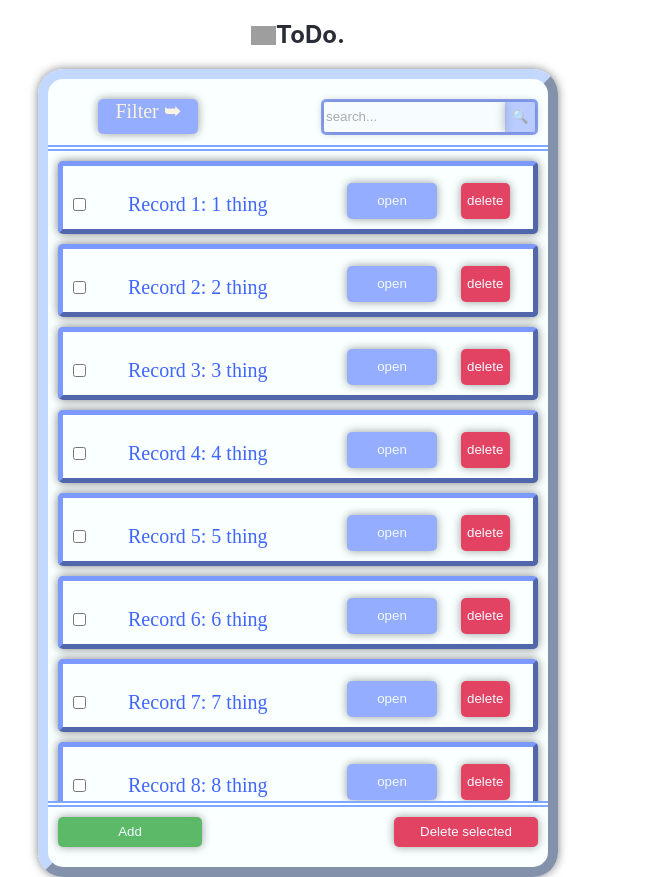
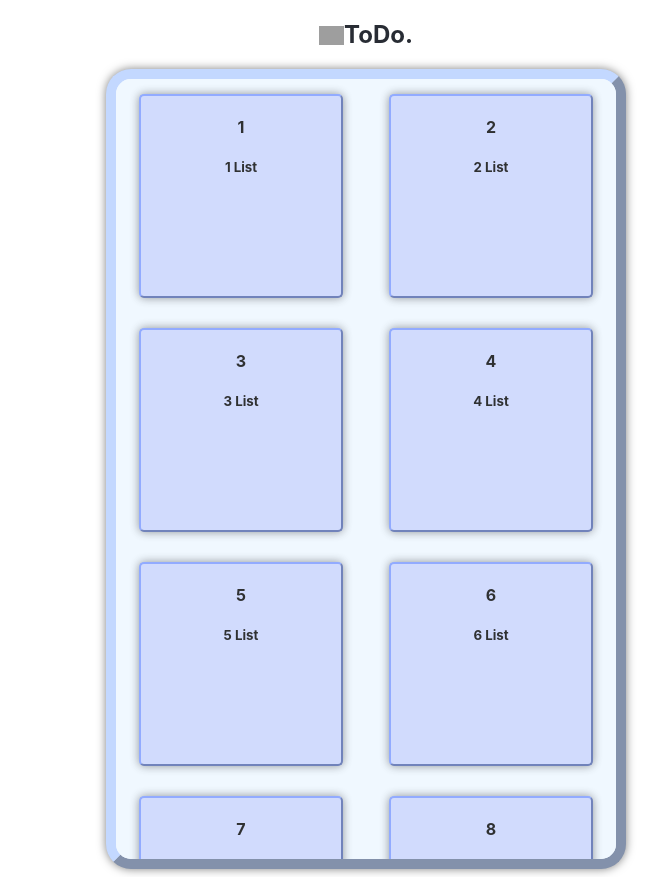
Before and after one commit to EvgeshaSuperCute/ToDo-React, a React (Create React App) app: page / in a window 1280 px wide. Shown: the whole page, without its empty margins (342-1005 px from the left). After the commit the page ends 800 px from the top, so only its background shows below. Built offline with nearby package versions, Linux system fonts and the light colour scheme; grey boxes are pictures that could not be loaded.

Commit message:
Des_prot(todo)

```diff
--- a/src/App.js
+++ b/src/App.js
@@ -4,114 +4,27 @@ import s from './App.module.css';
 import {useState} from "react";
 
 import cn from "classnames"
-import ListRecord from "./components/listRecord";
-import RecordForm from "./components/recordForm";
-import Search from "./components/tools/search";
-import Filter from "./components/tools/filter";
-
-const listData = [
-    {
-        id: 1,
-        title: "1 thing",
-        text: "1 - some text for testing application"
-    },
-    {
-        id: 2,
-        title: "2 thing",
-        text: "2 - some text for testing application"
-    },
-    {
-        id: 3,
-        title: "3 thing",
-        text: "3 - some text for testing application"
-    },
-    {
-        id: 4,
-        title: "4 thing",
-        text: "4 - some text for testing application"
-    },
-    {
-        id: 5,
-        title: "5 thing",
-        text: "5 - some text for testing application"
-    },
-    {
-        id: 6,
-        title: "6 thing",
-        text: "6 - some text for testing application"
-    },
-    {
-        id: 7,
-        title: "7 thing",
-        text: "7 - some text for testing application"
-    },
-    {
-        id: 8,
-        title: "8 thing",
-        text: "8 - some text for testing application"
-    },
-    {
-        id: 9,
-        title: "9 thing",
-        text: "9 - some text for testing application"
-    },
-    {
-        id: 10,
-        title: "10 thing",
-        text: "10 - some text for testing application"
-    },
-    {
-        id: 11,
-        title: "11 thing",
-        text: "11 - some text for testing application"
-    },
-    {
-        id: 12,
-        title: "12 thing",
-        text: "12 - some text for testing application"
-    },
-]
-
+import List from "./components/list";
+import Lists from "./components/lists";
 
 function App() {
-    const [isOpen, setOpen] = useState(false);
-    let someTitle = null;
+    const [isChosen, setChosen] = useState(false);
 
-    const openForm = (title) => {
-      setOpen(!isOpen);
-      someTitle = title;
+    const activateList = () =>{
+        setChosen(!isChosen);
     }
-
 
     return (
         <>
-
             <div className={s.App}>
                 <h2 className={s.h2}>
                     <img className={s.img} src="https://icons.iconarchive.com/icons/papirus-team/papirus-apps/512/gnome-todo-icon.png" alt=''/>
                     ToDo.
                 </h2>
-            <div className={s.list}>
-                <RecordForm title={someTitle} open={isOpen} openForm={openForm}/>
-                <div className={cn(s.listHead, s.wrapper)}>
-                    <Filter/>
-                    <Search/>
-                </div>
-                <div className={s.overflow}>
-                    {
-                        listData.map(({id, title, text}) =>
-                            <ListRecord key={id} id={id} title={title} text={text} openForm={openForm}/>
-                        )
-                    }
-                </div>
-                <div className={cn(s.listFooter, s.wrapper)}>
-                    <button className={cn(s.button, s.add)}>
-                        Add
-                    </button>
-                    <button className={cn(s.button, s.delete)}>
-                        Delete selected
-                    </button>
-                </div>
+            <div className={cn(s.list)}>
+                <List isChosen={isChosen} openList={activateList}/>
+                    <Lists isChosen={isChosen} chosenItem={activateList}/>
+
             </div>
         </div>
 
--- a/src/App.module.css
+++ b/src/App.module.css
@@ -1,4 +1,6 @@
 .App {
+  position: fixed;
+  margin-left: 35%;
   text-align: center;
 }
 
@@ -12,77 +14,19 @@
   border: none;
 }
 
-.listHead{
-  color: #4166ff;
-  font-family: Bahnschrift, serif;
-  font-size: 20px;
-  border-bottom: double 6px #7da8ff;
-  padding-bottom: 10px;
-  margin: 10px 0 0 0;
-}
-
-.listFooter{
-  color: #4166ff;
-  font-family: Bahnschrift, serif;
-  font-size: 20px;
-  border-top: double 6px #7da8ff;
-  padding-top: 10px;
-  }
-
-.wrapper{
+.list{
   display: flex;
   justify-content: space-between;
-  padding: 10px 10px 10px 10px;
-}
-
-.list{
-  position: center;
   box-shadow: 0 0 10px rgba(0,0,0,0.5);
   margin: auto;
   width: 500px;
-  height: 100%;
-  background: rgba(241, 255, 255, 0.39);
+  height: 780px;
+  background: aliceblue;
   border: outset 10px #c3d8ff;
   border-radius: 25px;
 }
 
-.button{
-  box-shadow: 0 0 10px rgba(0,0,0,0.5);
-  opacity: 0.8;
-  height: 75%;
-  border-style: hidden;
-  border-radius: 5px;
-  margin: 0 0 10px 0;
-}
-
-.button.add{
-  color: aliceblue;
-  width: 30%;
-  height: 30px;
-  background: #34a843;
-}
-
-.button.delete{
-  width: 30%;
-  height: 30px;
-  color: aliceblue;
-  background: crimson;
-}
-
-.button:hover{
-  opacity: 1;
-}
-.button:active{
-  filter: brightness(120%);
-}
 
 ::-webkit-scrollbar {
   width: 0;
 }
-
-.overflow{
-  width: 500px;
-  height: 650px;
-  overflow: auto;
-  overflow-y: paged-y;
-}
--- /dev/null
+++ b/src/components/list.js
@@ -0,0 +1,115 @@
+import s from './list.module.css';
+import {useState} from "react";
+
+import cn from "classnames"
+import ListRecord from "./listRecord";
+import RecordForm from "./recordForm";
+import Search from "./tools/search";
+import Filter from "./tools/filter";
+
+const listData = [
+    {
+        id: 1,
+        title: "1 thing",
+        text: "1 - some text for testing application"
+    },
+    {
+        id: 2,
+        title: "2 thing",
+        text: "2 - some text for testing application"
+    },
+    {
+        id: 3,
+        title: "3 thing",
+        text: "3 - some text for testing application"
+    },
+    {
+        id: 4,
+        title: "4 thing",
+        text: "4 - some text for testing application"
+    },
+    {
+        id: 5,
+        title: "5 thing",
+        text: "5 - some text for testing application"
+    },
+    {
+        id: 6,
+        title: "6 thing",
+        text: "6 - some text for testing application"
+    },
+    {
+        id: 7,
+        title: "7 thing",
+        text: "7 - some text for testing application"
+    },
+    {
+        id: 8,
+        title: "8 thing",
+        text: "8 - some text for testing application"
+    },
+    {
+        id: 9,
+        title: "9 thing",
+        text: "9 - some text for testing application"
+    },
+    {
+        id: 10,
+        title: "10 thing",
+        text: "10 - some text for testing application"
+    },
+    {
+        id: 11,
+        title: "11 thing",
+        text: "11 - some text for testing application"
+    },
+    {
+        id: 12,
+        title: "12 thing",
+        text: "12 - some text for testing application"
+    },
+]
+
+
+function List({isChosen, openList}) {
+    const [isOpen, setOpen] = useState(false);
+
+    const openForm = () => {
+        setOpen(!isOpen);
+    }
+
+    const close = () =>{
+        openList && openList();
+    }
+
+
+    return (
+        <div className={cn(s.target, {[s.active]: isChosen})}>
+                    <RecordForm open={isOpen} openForm={openForm}/>
+                    <div className={cn(s.listHead, s.wrapper)}>
+                        <Filter/>
+                        <Search/>
+                    </div>
+                    <div className={s.overflow}>
+                        {
+                            listData.map(({id, title, text}) =>
+                                <ListRecord key={id} id={id} title={title} text={text} openForm={openForm}/>
+                            )
+                        }
+                    </div>
+                    <div className={cn(s.listFooter, s.wrapper)}>
+                        <button className={cn(s.button, s.back)} onClick={close}>
+                            Back
+                        </button>
+                        <button className={cn(s.button, s.add)}>
+                            Add
+                        </button>
+                        <button className={cn(s.button, s.delete)}>
+                            Delete selected
+                        </button>
+                    </div>
+        </div>
+    );
+}
+
+export default List;
--- /dev/null
+++ b/src/components/list.module.css
@@ -0,0 +1,86 @@
+.target{
+    background: aliceblue;
+    border-radius: 10px;
+    visibility: hidden;
+    position: absolute;
+    opacity: 0;
+    transition: all 0.4s ease 0s;
+    transform: perspective(1800px) translate(50%, 0%) rotateY(90deg);
+}
+
+.target.active{
+    opacity: 1;
+    visibility: visible;
+    transform: perspective(1800px) translate(0, 0) rotateY(0deg);
+}
+
+.listHead{
+    color: #4166ff;
+    font-family: Bahnschrift, serif;
+    font-size: 20px;
+    border-bottom: double 6px #7da8ff;
+    padding-bottom: 10px;
+}
+
+.listFooter{
+    color: #4166ff;
+    font-family: Bahnschrift, serif;
+    font-size: 20px;
+    border-top: double 6px #7da8ff;
+    padding-top: 10px;
+}
+
+.wrapper{
+    display: flex;
+    justify-content: space-between;
+    padding: 10px 10px 10px 10px;
+}
+
+
+.button{
+    box-shadow: 0 0 10px rgba(0,0,0,0.5);
+    opacity: 0.8;
+    height: 75%;
+    border-style: hidden;
+    border-radius: 5px;
+    margin: 0 0 10px 0;
+}
+
+.button.back{
+    color: aliceblue;
+    width: 30%;
+    height: 30px;
+    background: #578cfd;
+}
+
+.button.add{
+    color: aliceblue;
+    width: 30%;
+    height: 30px;
+    background: #34a843;
+}
+
+.button.delete{
+    width: 30%;
+    height: 30px;
+    color: aliceblue;
+    background: crimson;
+}
+
+.button:hover{
+    opacity: 1;
+}
+.button:active{
+    filter: brightness(120%);
+}
+
+::-webkit-scrollbar {
+    width: 0;
+}
+
+.overflow{
+    width: 500px;
+    height: 650px;
+    overflow: auto;
+    overflow-y: paged-y;
+}
--- /dev/null
+++ b/src/components/listItem.js
@@ -0,0 +1,21 @@
+//import logo from './logo.svg';
+
+import s from './listItem.module.css';
+import cn from "classnames"
+
+function ListItem({id, title, openItem}) {
+
+    const chosenItem = () =>{
+        openItem && openItem();
+    }
+
+    return (
+            <div className={cn(s.item)} onClick={chosenItem}>
+                <h4>{id}</h4>
+                <h5>{title}</h5>
+            </div>
+
+    );
+}
+
+export default ListItem;
--- /dev/null
+++ b/src/components/listItem.module.css
@@ -0,0 +1,21 @@
+
+.item{
+    margin: 15px auto ;
+    width: 200px;
+    height: 200px;
+    box-shadow: 0 0 10px rgba(0,0,0,0.5);
+    opacity: 0.8;
+    border: outset 2px #7b99ff;
+    border-radius: 5px;
+    transition: all 0.5s ease 0s;
+    background: #cad4fd;
+}
+
+.item:hover{
+    background: #92affd;
+    opacity: 1;
+}
+.item:active{
+    background: #567ffa;
+    filter: brightness(120%);
+}
--- /dev/null
+++ b/src/components/lists.js
@@ -0,0 +1,76 @@
+import cn from "classnames";
+import s from "./lists.module.css";
+import ListItem from "./listItem";
+
+const lists = [
+    {
+        id: 1,
+        title: "1 List",
+    },
+    {
+        id: 2,
+        title: "2 List",
+    },
+    {
+        id: 3,
+        title: "3 List",
+    },
+    {
+        id: 4,
+        title: "4 List",
+    },
+    {
+        id: 5,
+        title: "5 List",
+    },
+    {
+        id: 6,
+        title: "6 List",
+    },
+    {
+        id: 7,
+        title: "7 List",
+    },
+    {
+        id: 8,
+        title: "8 List",
+    },
+    {
+        id: 9,
+        title: "9 List",
+    },
+    {
+        id: 10,
+        title: "10 List",
+    },
+    {
+        id: 11,
+        title: "11 List",
+    },
+    {
+        id: 12,
+        title: "12 List",
+    },
+]
+
+
+
+const Lists = ({isChosen, chosenItem}) => {
+
+    const openItem = () => {
+        chosenItem && chosenItem();
+    }
+
+
+    return(
+        <div className={cn(s.items, {[s.visible]: !isChosen})}>
+            {
+                lists.map(({id, title}) =>
+                    <ListItem key={id} id={id} title={title} openItem={openItem}/>
+                )
+            }
+        </div>
+    )
+}
+
+export default Lists;
--- /dev/null
+++ b/src/components/lists.module.css
@@ -0,0 +1,22 @@
+
+.items{
+    display: grid;
+    grid-template-columns: 50% 50%;
+    position: absolute;
+    width: 500px;
+    height: 780px;
+    overflow: auto;
+    opacity: 0;
+    visibility: hidden;
+    transition: all 0.4s ease 0s;
+    transform: perspective(1800px) translate(-50%, 0%) rotateY(-90deg);
+}
+
+.items.visible{
+    opacity: 1;
+    visibility: visible;
+    transition: all 0.4s ease 0s;
+    transform: perspective(1800px) translate(0%, 0%) rotateY(0deg);
+    background: aliceblue;
+    border-radius: 15px;
+}
--- a/src/components/tools/filter.module.css
+++ b/src/components/tools/filter.module.css
@@ -17,7 +17,7 @@ ul{
     opacity: 0.8;
     border-style: hidden;
     border-radius: 5px;
-    transition: all 0.3s ease 0s;
+    transition: all 0s ease 0s;
     background:  #7b99ff;
 }
 .button.active{
```
Also changed, not shown: src/components/recordForm.module.css (+9 -8 lines).
